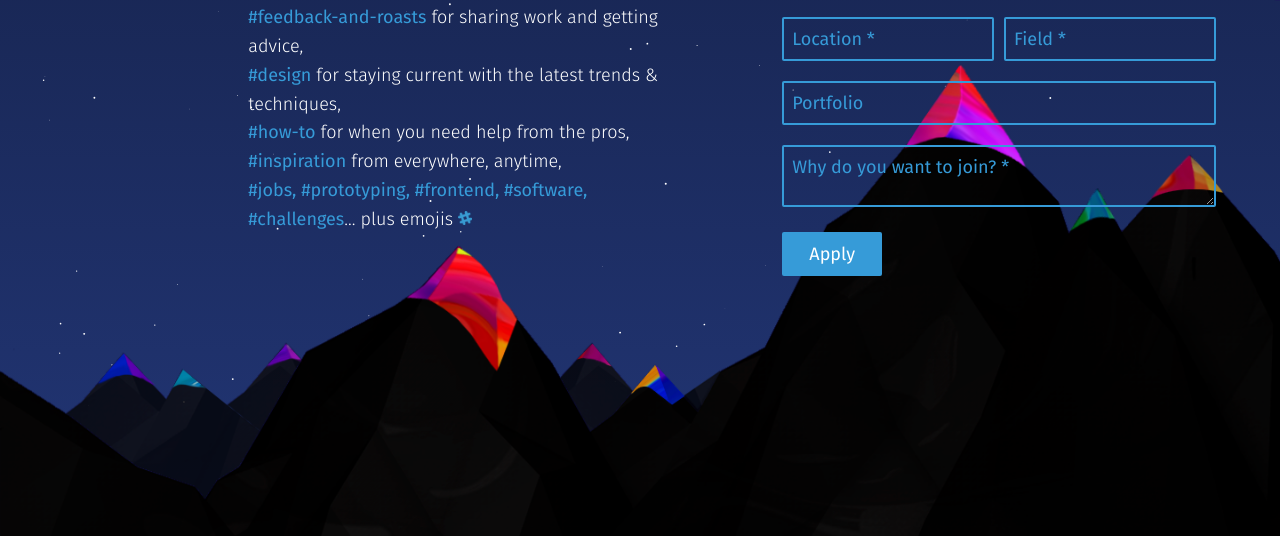
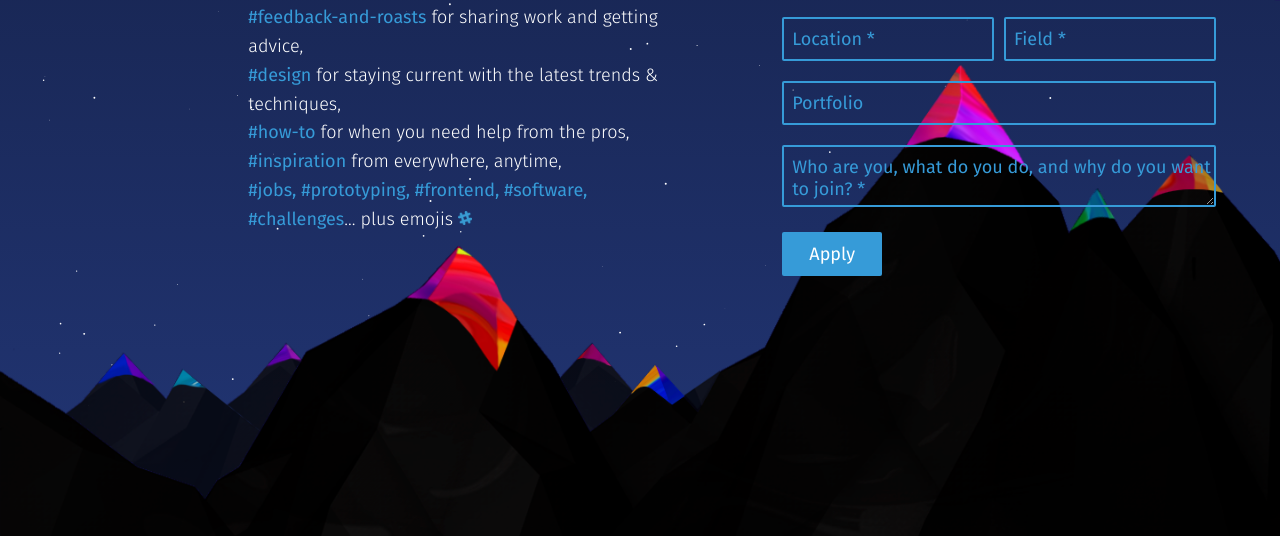
Before and after one commit to UnitedDesigners/uniteddesigne.rs, a plain HTML site: page index.html in a window 1280 px wide. Shown: the part 258-794 px from the top of the page. Drawn offline with Linux system fonts and the light colour scheme.

Commit message:
Edited copy of the applicant details field

```diff
--- a/index.html
+++ b/index.html
@@ -50,7 +50,7 @@
             </div>
             <div id="comments-cont">
               <textarea id="comments" name="comments" required placeholder=" "></textarea>
-              <label for="comments">Why do you want to join? *</label>
+              <label for="comments">Who are you, what do you do, and why do you want to join? *</label>
             </div>
             <button type="submit">Apply</button>
           </form>
```
